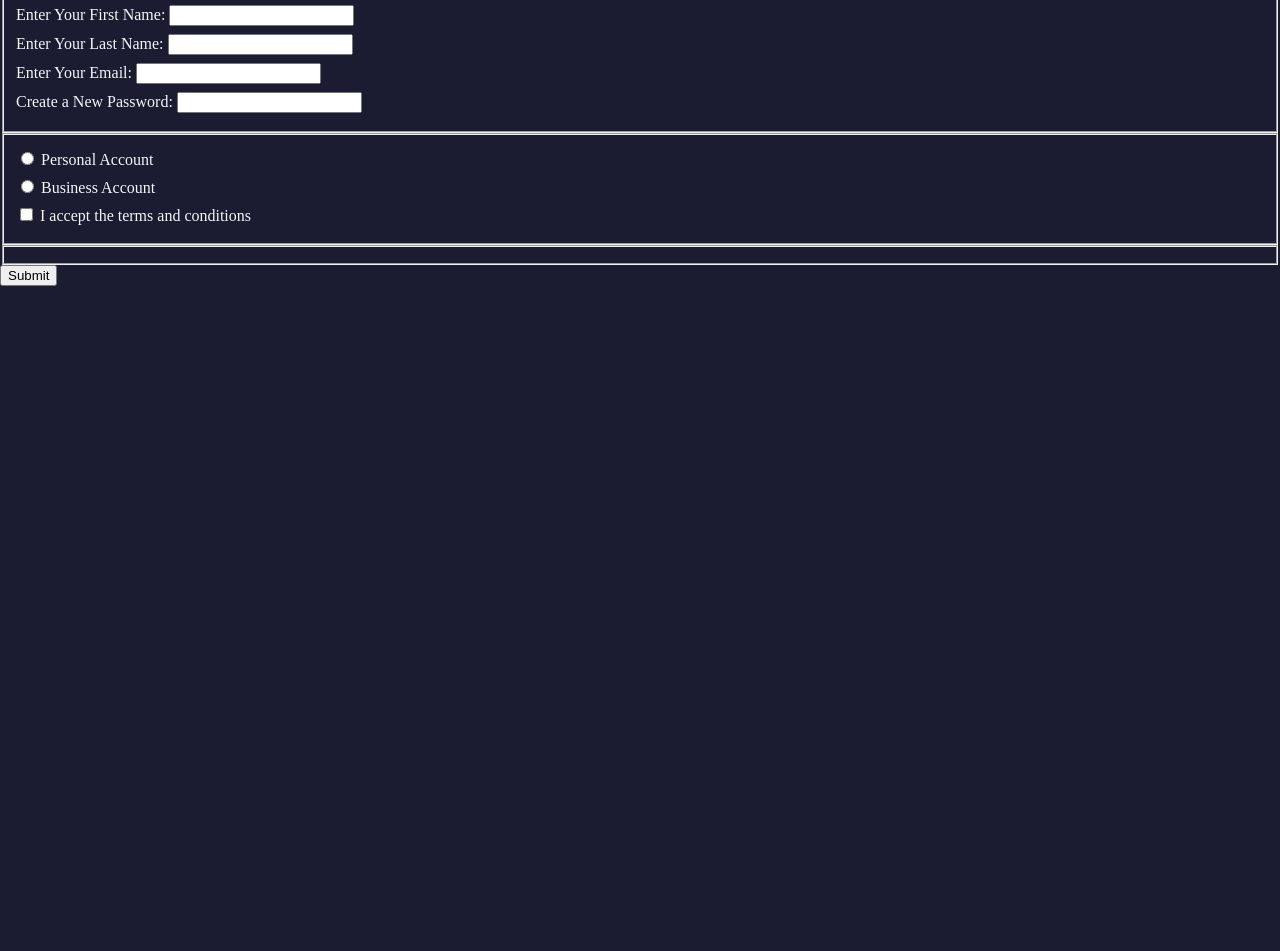
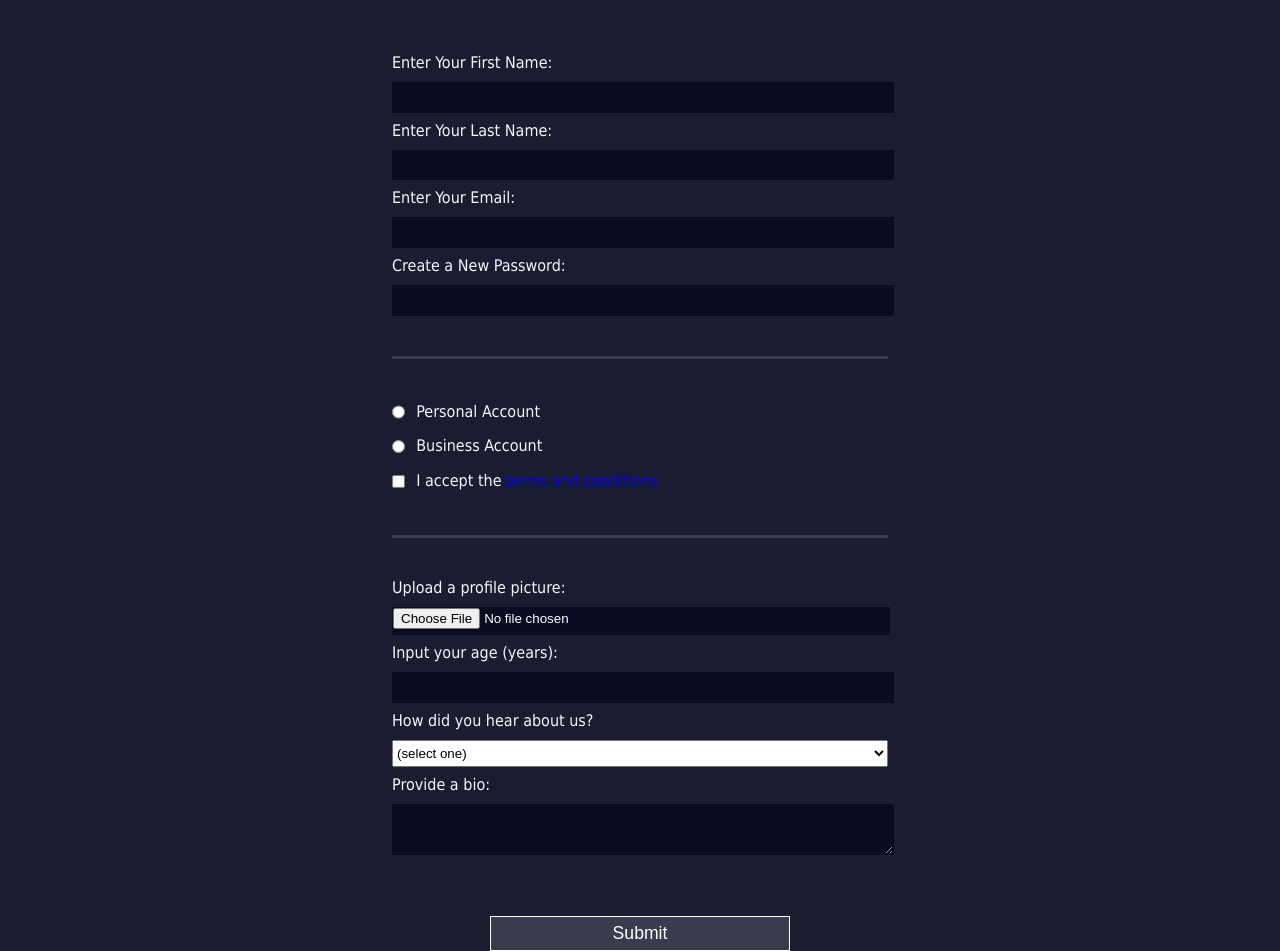
Before and after one commit to epdowsl/4-HTML-Formulario, a plain HTML site: page index.html in a window 1280 px wide. Shown: the part 124-1075 px from the top of the page. Before the commit the page ends 821 px from the top, so only its background shows below. Drawn offline with Linux system fonts and the light colour scheme.

Commit message:
Dando estilos al formulario

```diff
--- a/index.html
+++ b/index.html
@@ -17,12 +17,27 @@
             <label for="new-password">Create a New Password: <input id="new-password" type="password" minlength="8" pattern="[a-z0-5]{8,}" required/></label>
         </fieldset>
         <fieldset>
-            <label for="personal-account"><input type="radio" name="account-type" id="personal account"/> Personal Account</label>
-            <label for="business-account"><input type="radio" name="account-type" id="business-account"/> Business Account</label>
-            <label for="terms-and-conditions"><input type="checkbox" id="terms-and-conditions" required/> I accept the terms and conditions</label>
+            <label for="personal-account"><input type="radio" name="account-type" id="personal account" class="inline"/> Personal Account</label>
+            <label for="business-account"><input type="radio" name="account-type" id="business-account" class="inline"/> Business Account</label>
+            <label for="terms-and-conditions"><input type="checkbox" id="terms-and-conditions" required class="inline"/> I accept the <a href="https://www.freecodecamp.org/news/terms-of-service/">terms and conditions</a></label>
         </fieldset>
         <fieldset>
+            <label for="profile-picture">Upload a profile picture: <input type="file" id="profile-picture"/></label>
+            <label for="age">Input your age (years): <input type="number" min="13" max="120" id="age"/></label>
+            <label for="referrer">How did you hear about us?
+                <select id="referrer">
+                    <option value="">(select one)</option>
+                    <option value="1">freeCodeCamp News</option>
+                    <option value="2">freeCodeCamp YouTube Channel</option>
+                    <option value="3">freeCodeCamp Forum</option>
+                    <option value="4">Other</option>
+                </select>
+            </label>
+            <label for="bio">Provide a bio:
+                <textarea id="bio" rows="3" cols="30" placeholder="I like coding on the beach...">
 
+                </textarea>
+            </label>
         </fieldset>
         <input type="submit" value="Submit"/>
     </form>
--- a/styles.css
+++ b/styles.css
@@ -3,10 +3,65 @@ body {
     height: 100vh;
     margin: 0;
     background-color: #1b1b32;
-    color: #f5f6f7
+    color: #f5f6f7;
+    font-family: Tahoma;
+    font-size: 16px;
+}
+
+h1, p {
+    margin: 1em auto;
+    text-align: center;
+}
+
+form {
+    margin: 0 auto;
+    max-width: 500px;
+    min-width: 300px;
+    width: 60vw;
+  }
+
+fieldset {
+    border: 0;
+    padding: 2rem 0;
+    border-bottom: 3px solid #3b3b4f;
+}
+
+fieldset:last-of-type {
+    border-bottom: none;
 }
 
 label {
     display: block;
     margin: 0.5rem 0;
 }
+
+input, textarea, select {
+    width: 100%;
+    margin: 10px 0 0 0;
+    min-height: 2em;
+}
+
+input, textarea {
+    background-color: #0a0a23;
+    border: 1px solid #0a0a23;
+    color: #ffffff;
+  }
+
+.inline {
+    width: unset;
+    margin: 0 0.5em 0 0;
+    vertical-align: middle;
+}
+
+input[type="submit"] {
+    display: block;
+    width: 60%;
+    margin: 0 auto;
+    font-size: 1.1rem;
+    height: 2em;
+    font-size: 1.1rem;
+    background-color: #3b3b4f;
+    border-color: white;
+    margin: 1em auto;
+    min-width: 300px;
+  }
```
